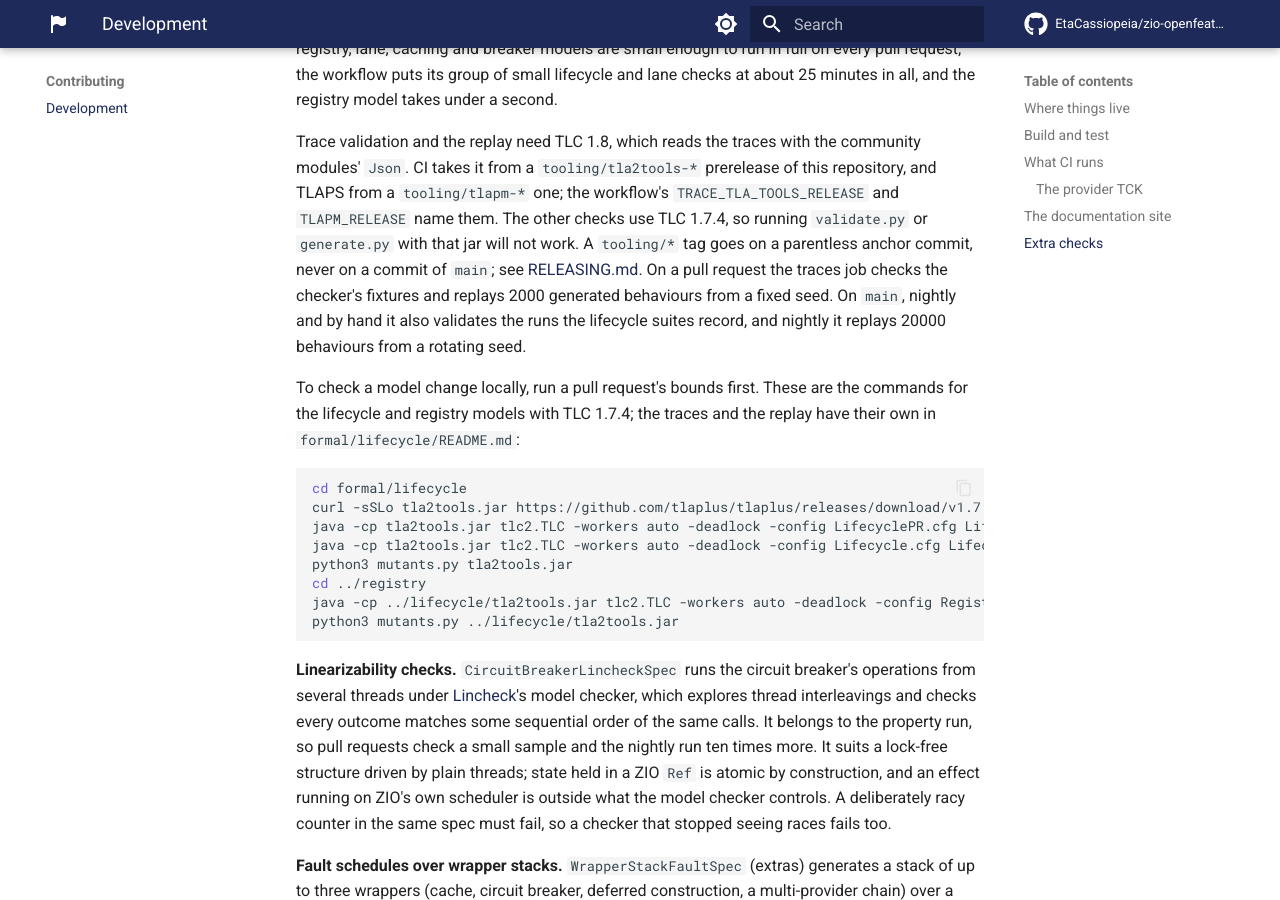
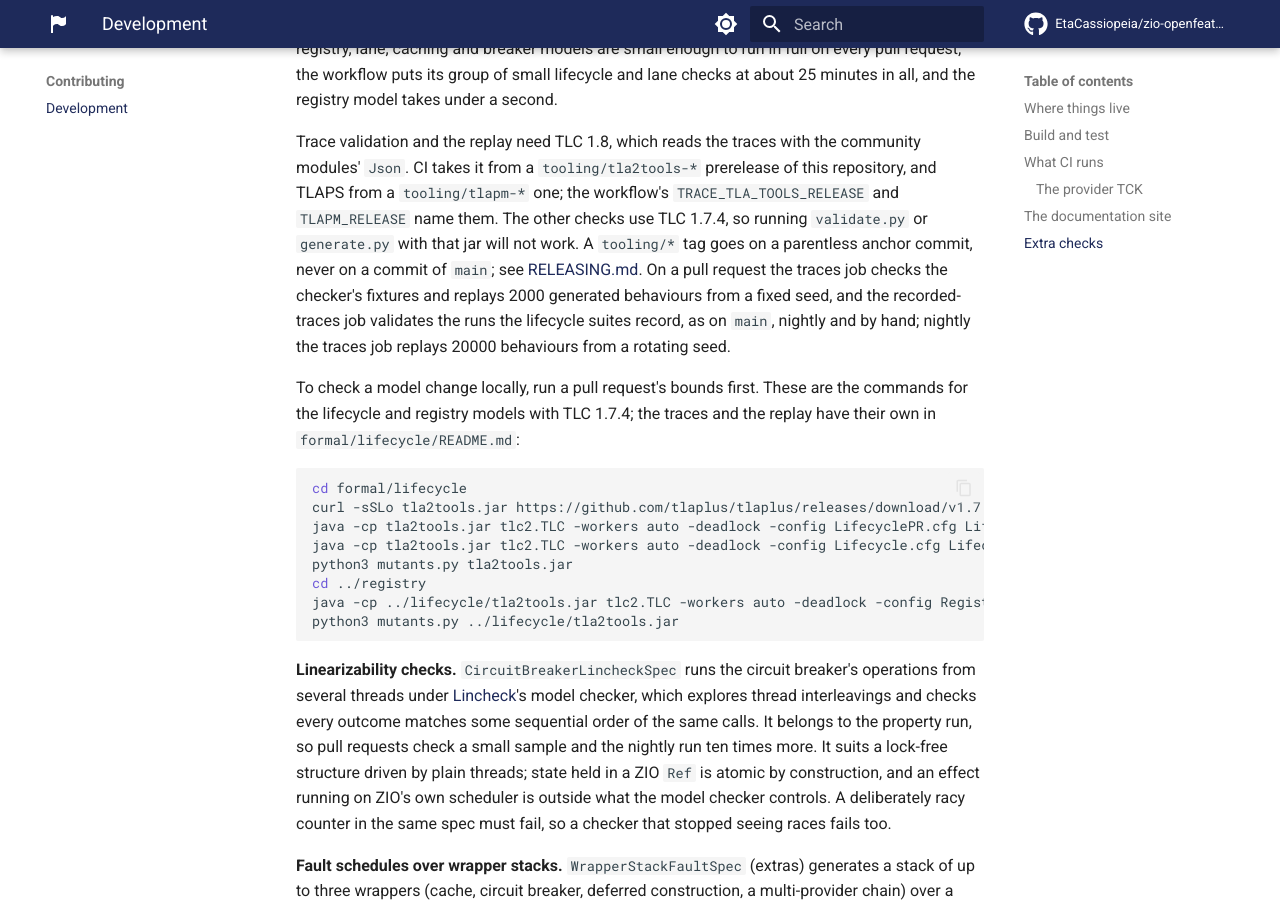
Before and after one commit to EtaCassiopeia/zio-openfeature, an MkDocs documentation site: the page built from docs/development.md, in a window 1280 px wide and 900 px high, scrolled down 6343 px. Built offline with MkDocs 1.6.1 and Material for MkDocs 9.7.7, drawn with Linux system fonts in a browser that asks for light colours; comment, search, counter and statistics services are not loaded.

Commit message:
Validate the lifecycle's recorded runs on pull requests (#904)

```diff
--- a/docs/development.md
+++ b/docs/development.md
@@ -188,9 +188,9 @@ from a `tooling/tla2tools-*` prerelease of this repository, and TLAPS from a `to
 `TRACE_TLA_TOOLS_RELEASE` and `TLAPM_RELEASE` name them. The other checks use TLC 1.7.4, so running `validate.py` or
 `generate.py` with that jar will not work. A `tooling/*` tag goes on a parentless anchor commit, never on a commit of
 `main`; see [RELEASING.md](https://github.com/EtaCassiopeia/zio-openfeature/blob/main/RELEASING.md#tags). On a pull
-request the traces job checks the checker's fixtures and replays 2000 generated behaviours from a fixed seed. On `main`,
-nightly and by hand it also validates the runs the lifecycle suites record, and nightly it replays 20000 behaviours from
-a rotating seed.
+request the traces job checks the checker's fixtures and replays 2000 generated behaviours from a fixed seed, and the
+recorded-traces job validates the runs the lifecycle suites record, as on `main`, nightly and by hand; nightly the traces
+job replays 20000 behaviours from a rotating seed.
 
 To check a model change locally, run a pull request's bounds first. These are the commands for the lifecycle and
 registry models with TLC 1.7.4; the traces and the replay have their own in `formal/lifecycle/README.md`:
--- a/formal/lifecycle/README.md
+++ b/formal/lifecycle/README.md
@@ -305,8 +305,8 @@ python3 validate.py tla2tools-1.8.0.jar CommunityModules-deps.jar ../../testkit/
 Reading the traces needs the community modules' `Json`, which needs TLC 1.8.0; the model check itself stays on 1.7.4.
 `--selftest` checks the checker: the runs under `traces/accept` must be accepted and those under `traces/reject`
 rejected, among them a run recorded with shutdown's lock removed from `FeatureFlagsLive`. The `Formal model` workflow
-runs the self-test on pull requests, and on `main`, nightly and on demand records these suites and validates every
-run.
+runs the self-test, and records these suites and validates every run (its `recorded-traces` job), on every pull
+request as well as on `main`, nightly and on demand.
 
 | Probe point | Library action |
 |:--|:--|
```
Also changed, not shown: 1 other file.
